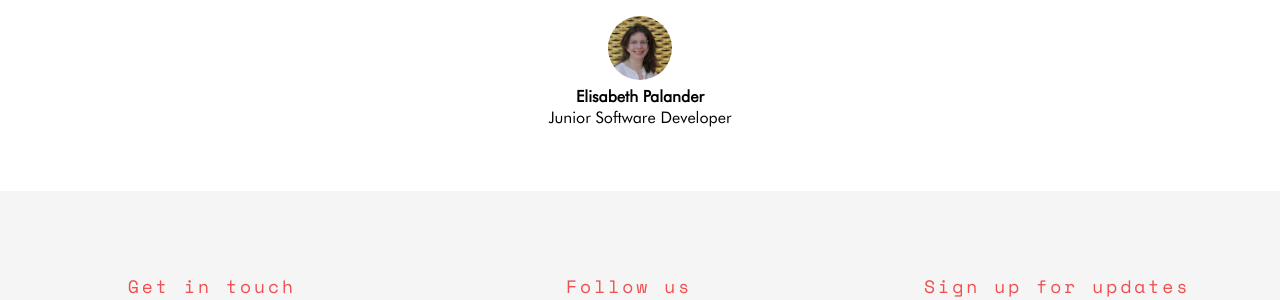
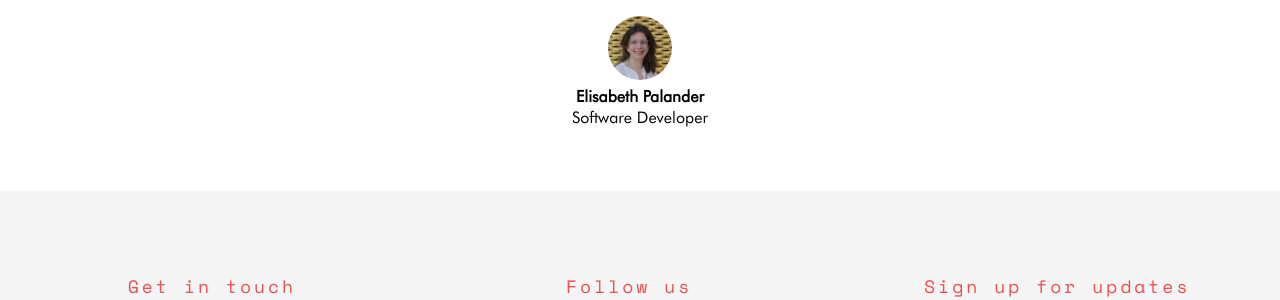
Before and after one commit to hharen/mltc_jekyll, a Jekyll site: the page built from index.html, in a window 1280 px wide and 900 px high, scrolled down 4665 px. Shown: the part 249-549 px from the top of the window. Built offline with Jekyll 4.4.1, drawn with Linux system fonts in a browser that asks for light colours; nearby versions of some CDN libraries.

Commit message:
Update Elisabeth's title

```diff
--- a/_includes/layout_testimonials.html
+++ b/_includes/layout_testimonials.html
@@ -10,7 +10,7 @@
             introduce me the world of coding and to be the stepping stone to change my career into Tech...."</p>
           <img src="images/testimonials/elisabeth.jpg" class="avatar" alt="Elisabeth">
           <p class="name">Elisabeth Palander</p>
-          <p class="occupation">Junior Software Developer</p>
+          <p class="occupation">Software Developer</p>
         </div>
 
         <div class="testimonial">
```
